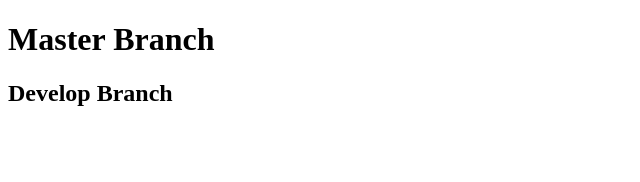
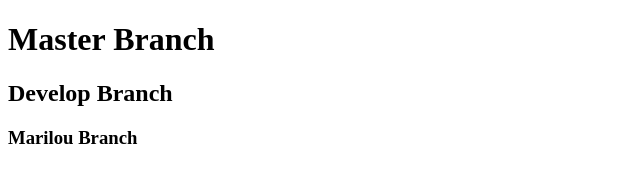
Before and after one commit to lanejm/teamGit, a plain HTML site: page index.html in a window 1280 px wide. Shown: the whole page, without its empty margins (0-640 px from the left). Drawn offline with Linux system fonts and the light colour scheme.

Commit message:
Marilou branch

```diff
--- a/index.html
+++ b/index.html
@@ -9,6 +9,7 @@
 
     <h1>Master Branch</h1>
     <h2>Develop Branch</h2>
+    <h3>Marilou Branch</h3>
 
 </body>
 </html>
```
